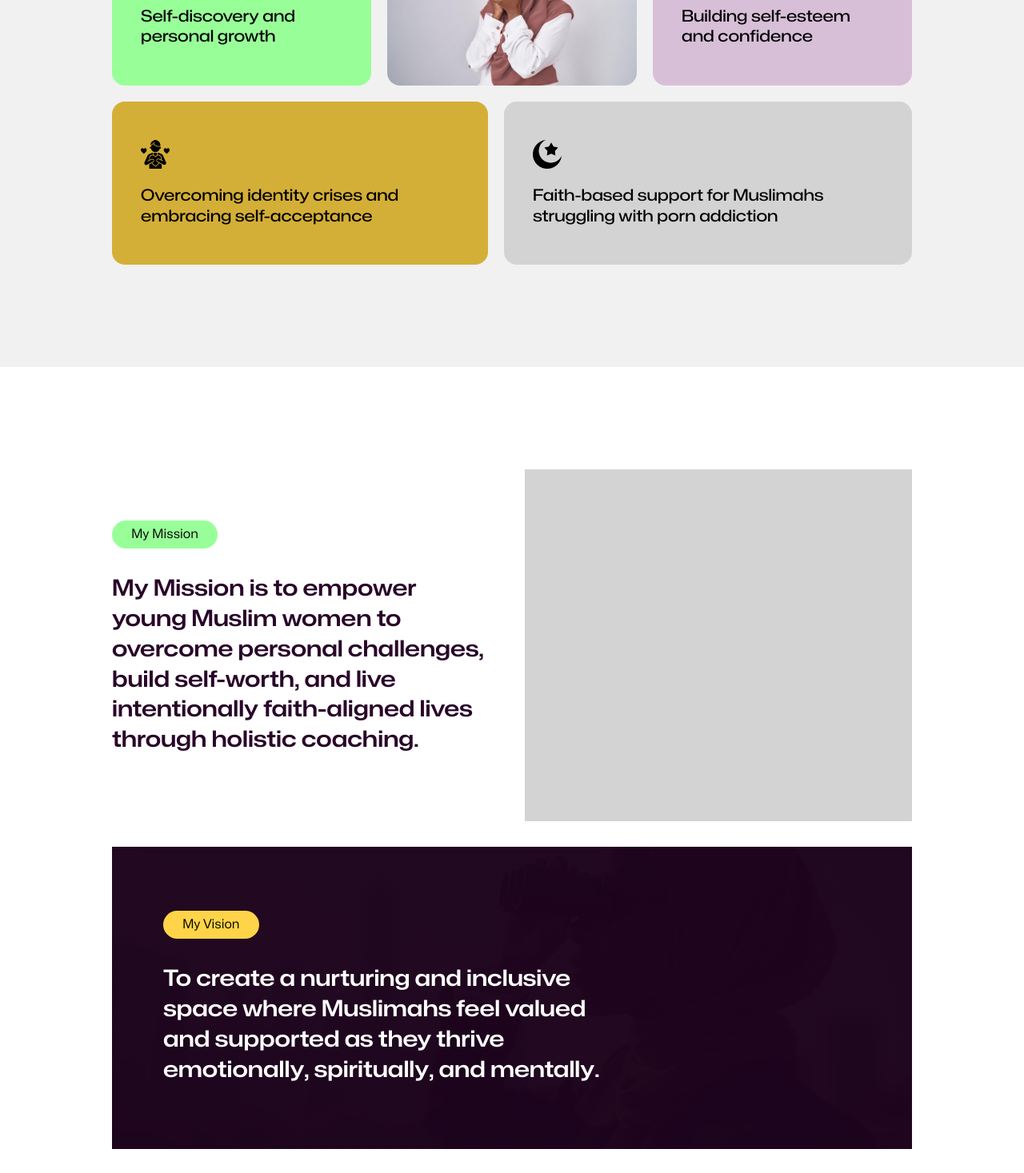
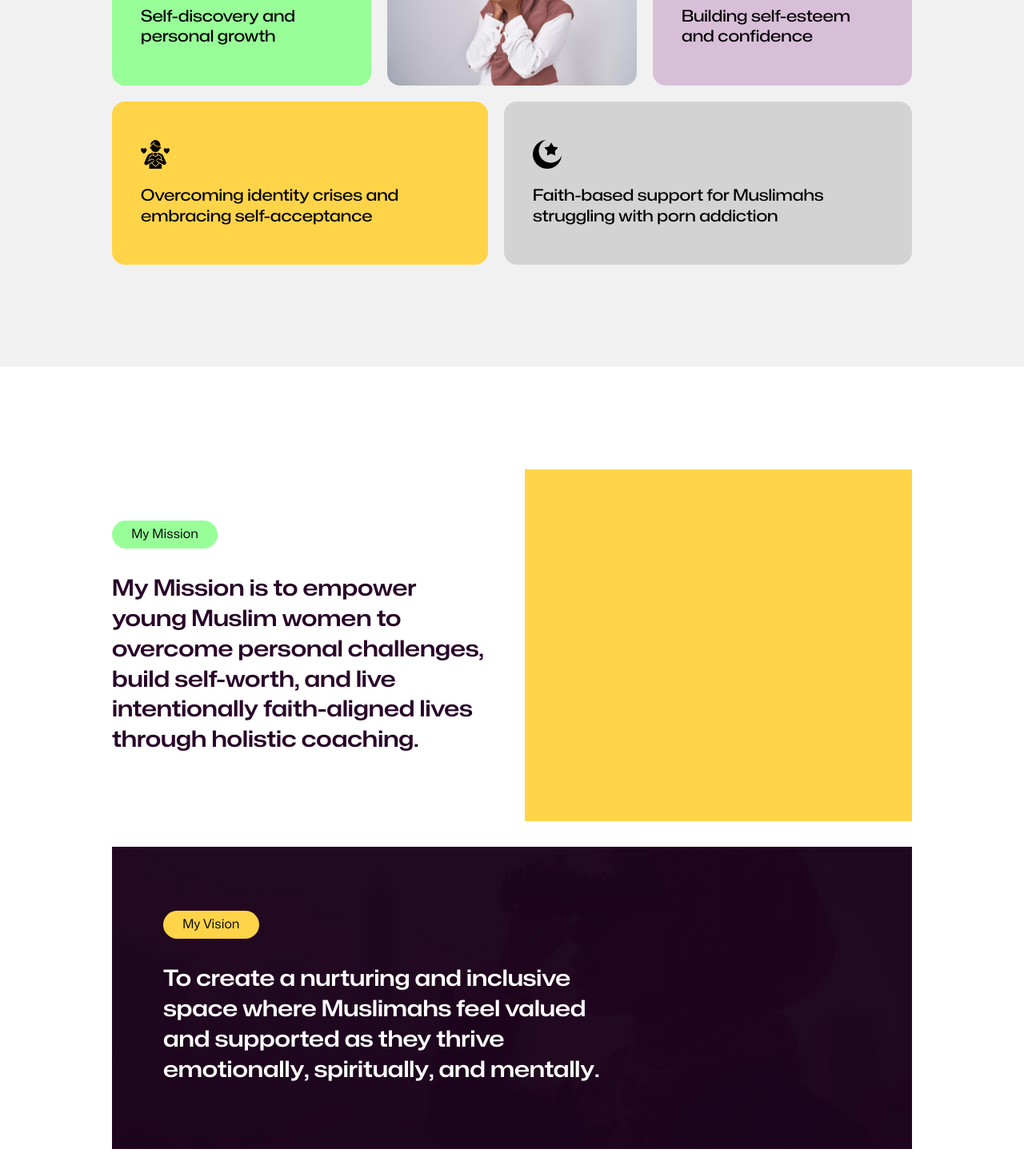
Before and after one commit to jubril-a/safe-with-muhinat, a Next.js app: page / in a window 1280 px wide. Shown: the part 2400-3867 px from the top of the page at 80% size. Built offline with nearby package versions, Linux system fonts and the light colour scheme.

Commit message:
little edits

```diff
--- a/app/components/Button.module.scss
+++ b/app/components/Button.module.scss
@@ -24,6 +24,6 @@
 }
 
 .variant {
-    background-color: #FFD448;
+    background-color: variables.$gold_300;
     border: 1px solid variables.$purple_800;
 }
--- a/app/components/Hero.jsx
+++ b/app/components/Hero.jsx
@@ -19,6 +19,5 @@ export default function Hero() {
                 </div>
             </div>
         </header>
-
     )
 }
--- a/app/components/Specialties.jsx
+++ b/app/components/Specialties.jsx
@@ -10,7 +10,7 @@ const Specialties = () => {
                 <TextBox icon="/images/motivation.png" specialty="Self-discovery and personal growth" background="#98FF98" width="240px"/>
                 <div className={styles.imgBox}></div>
                 <TextBox icon="/images/confidence.png" specialty="Building self-esteem and confidence" background="#D8BFD8" width="240px"/>
-                <TextBox icon="/images/self-acceptance.png" specialty="Overcoming identity crises and embracing self-acceptance" background="#D4AF37" width="360px"/>
+                <TextBox icon="/images/self-acceptance.png" specialty="Overcoming identity crises and embracing self-acceptance" background="#FFD448" width="360px"/>
                 <TextBox icon="/images/moon.png" specialty="Faith-based support for Muslimahs struggling with porn addiction" background="#D3D3D3" width="400px"/>
             </div>
         </div>
--- a/app/components/mnv.module.scss
+++ b/app/components/mnv.module.scss
@@ -14,11 +14,15 @@
 }
 
 .text {
-    font-size: 28px;
+    font-size: 24px;
     line-height: 135%;
     font-weight: 600;
     max-width: 560px;
     text-wrap: balance;
+
+    @media (min-width: 520px) {
+        font-size: 28px;
+    }
 }
 
 .mission {
@@ -36,7 +40,7 @@
 }
 
 .missionImage {
-    background-color: variables.$gray_400;
+    background-color: variables.$gold_300;
     min-height: 440px;
 }
 
@@ -44,7 +48,7 @@
     margin-block: 2rem;
     padding: 2rem;
     background: linear-gradient(to right, rgba(29, 4, 29, 0.98), rgba(29, 4, 29, 0.98)), url('/images/vision1.jpeg') no-repeat center center;
-    background-size: 100%;
+    background-size: cover;
 
     @media (min-width: 920px) {
         padding: 5rem 4rem;
```
